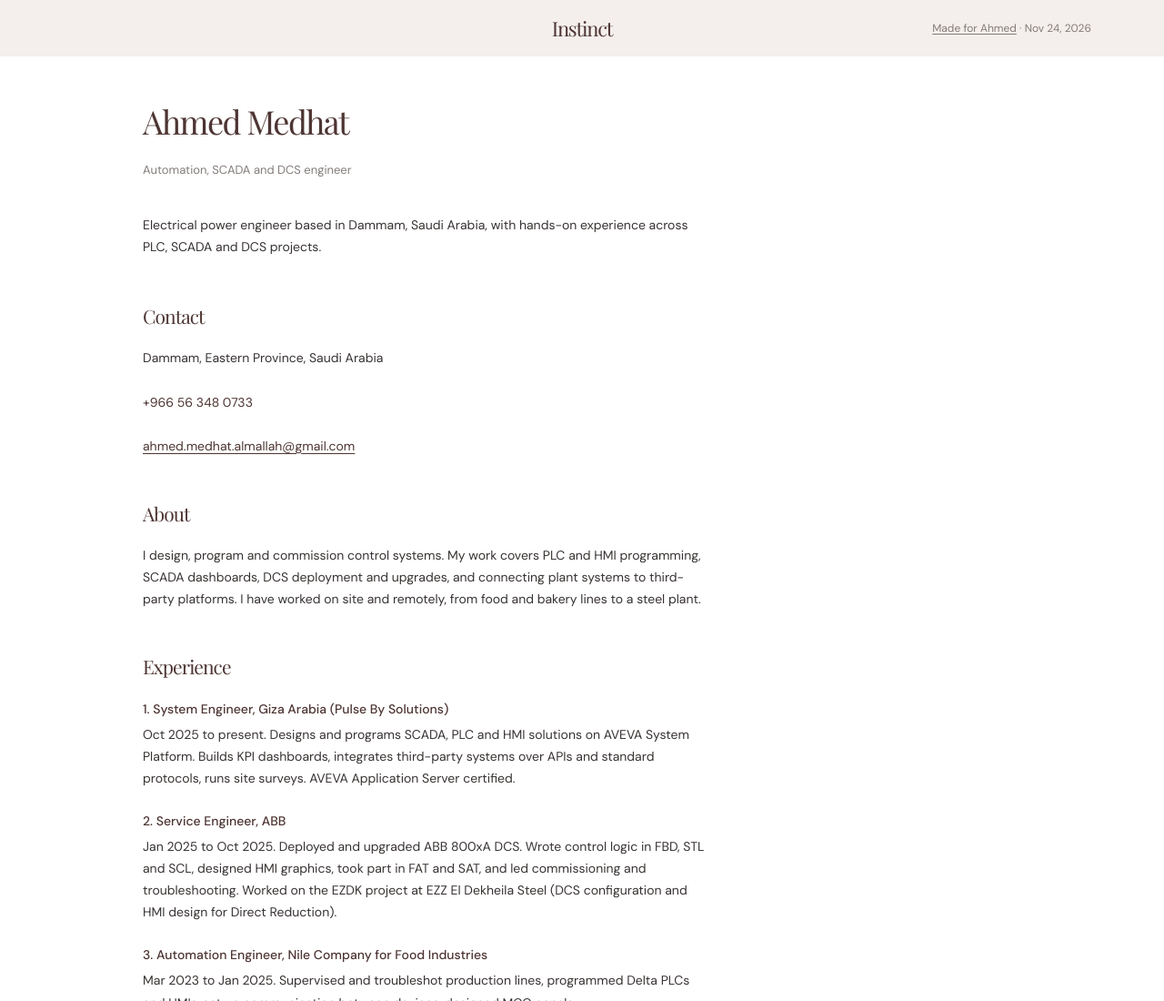
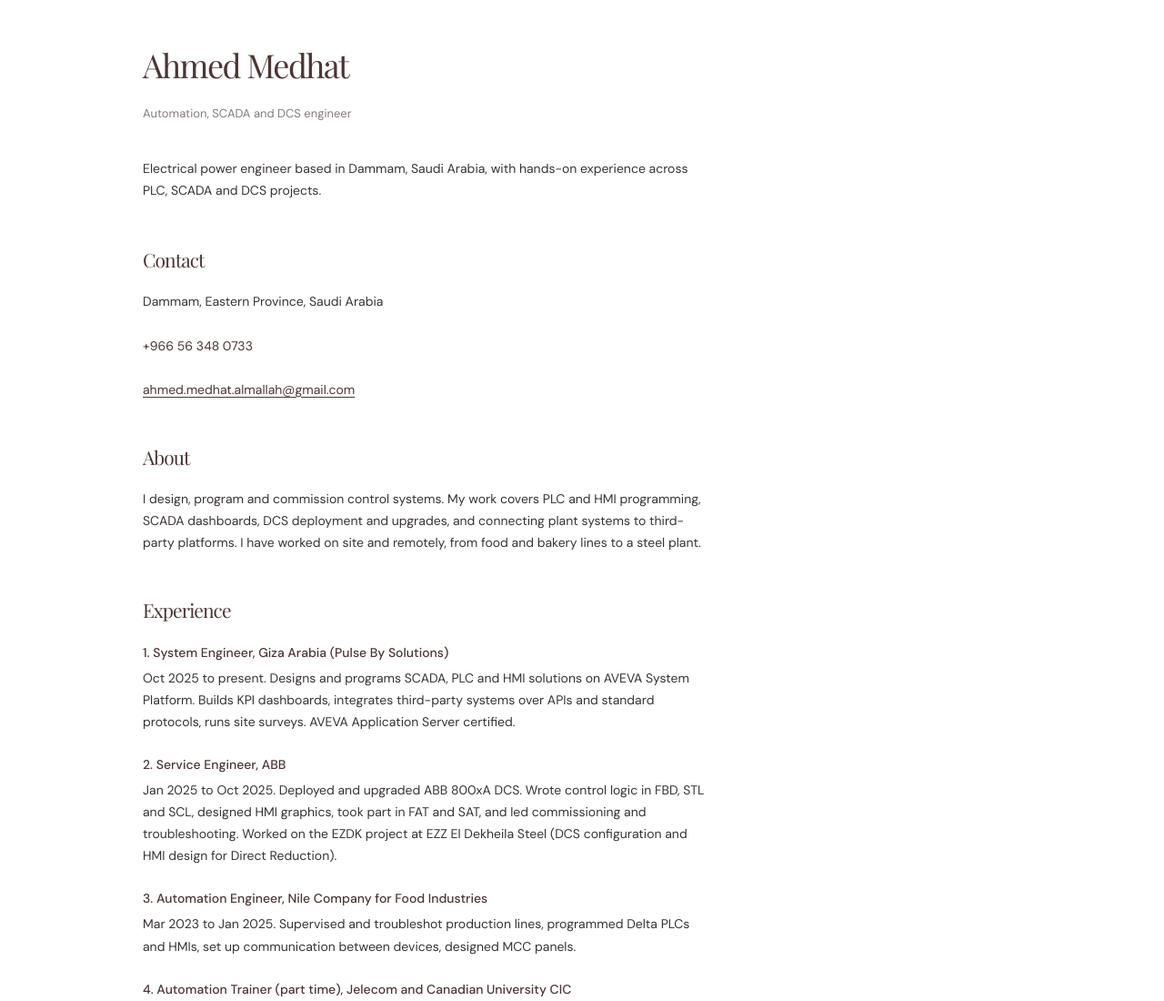
Before and after one commit to ahmedmedhatalmallah-png/ahmedmedhatalmallah-png.github.io, a plain HTML site: page index.html in a window 1280 px wide. Shown: the top 1100 px of the page at 91% size. Drawn offline with nearby package versions, Linux system fonts and the light colour scheme.

Commit message:
Update index.html

```diff
--- a/index.html
+++ b/index.html
@@ -112,9 +112,6 @@
   </style>
 </head>
 <body>
-  <header class="site-header">
-    <div class="wordmark" aria-label="Instinct">Instinct</div>
-    <div class="credit"><a href="mailto:ahmed.medhat.almallah@gmail.com">Made for Ahmed</a> · Nov 24, 2026</div>
   </header>
   <main class="page">
     <article class="copy">
```
